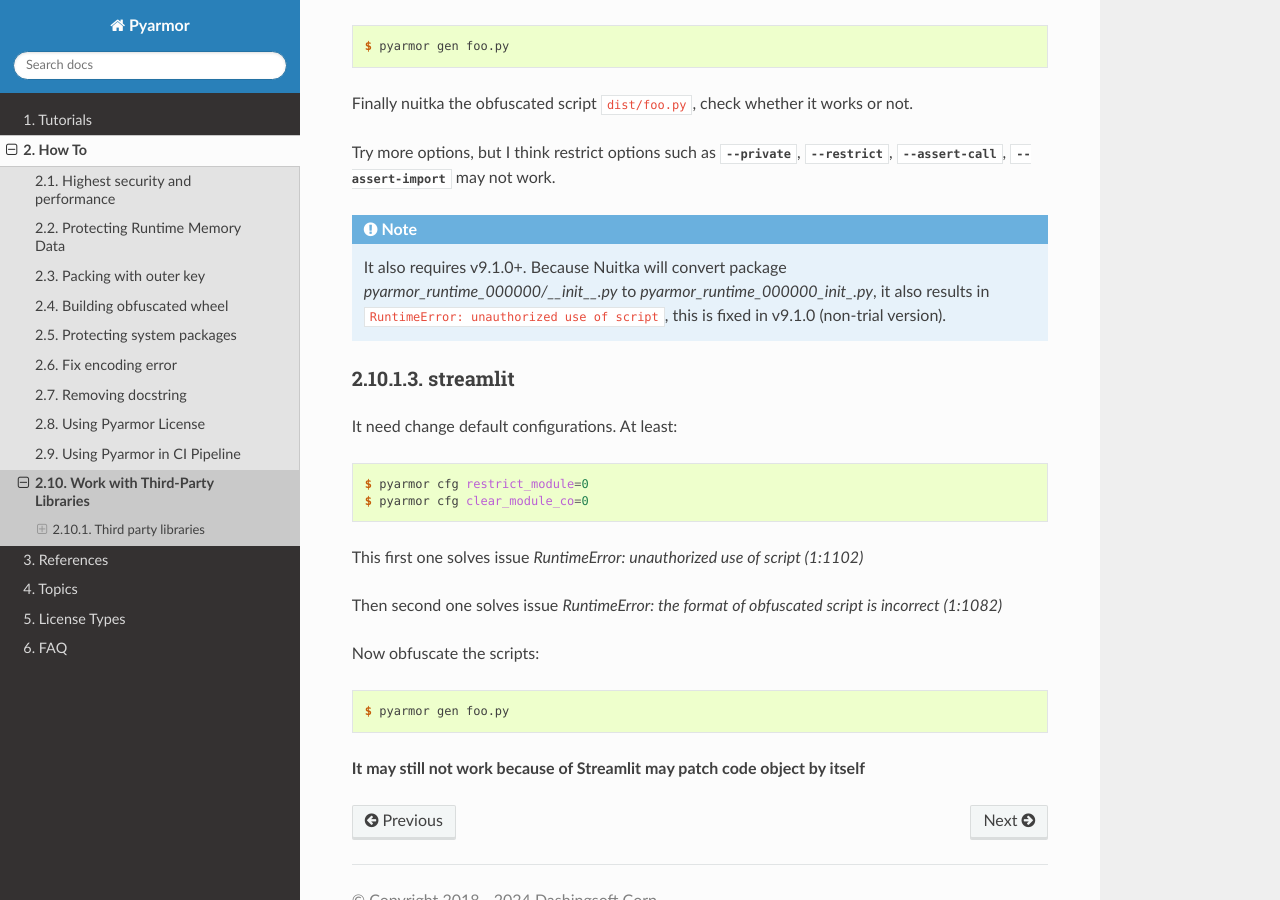
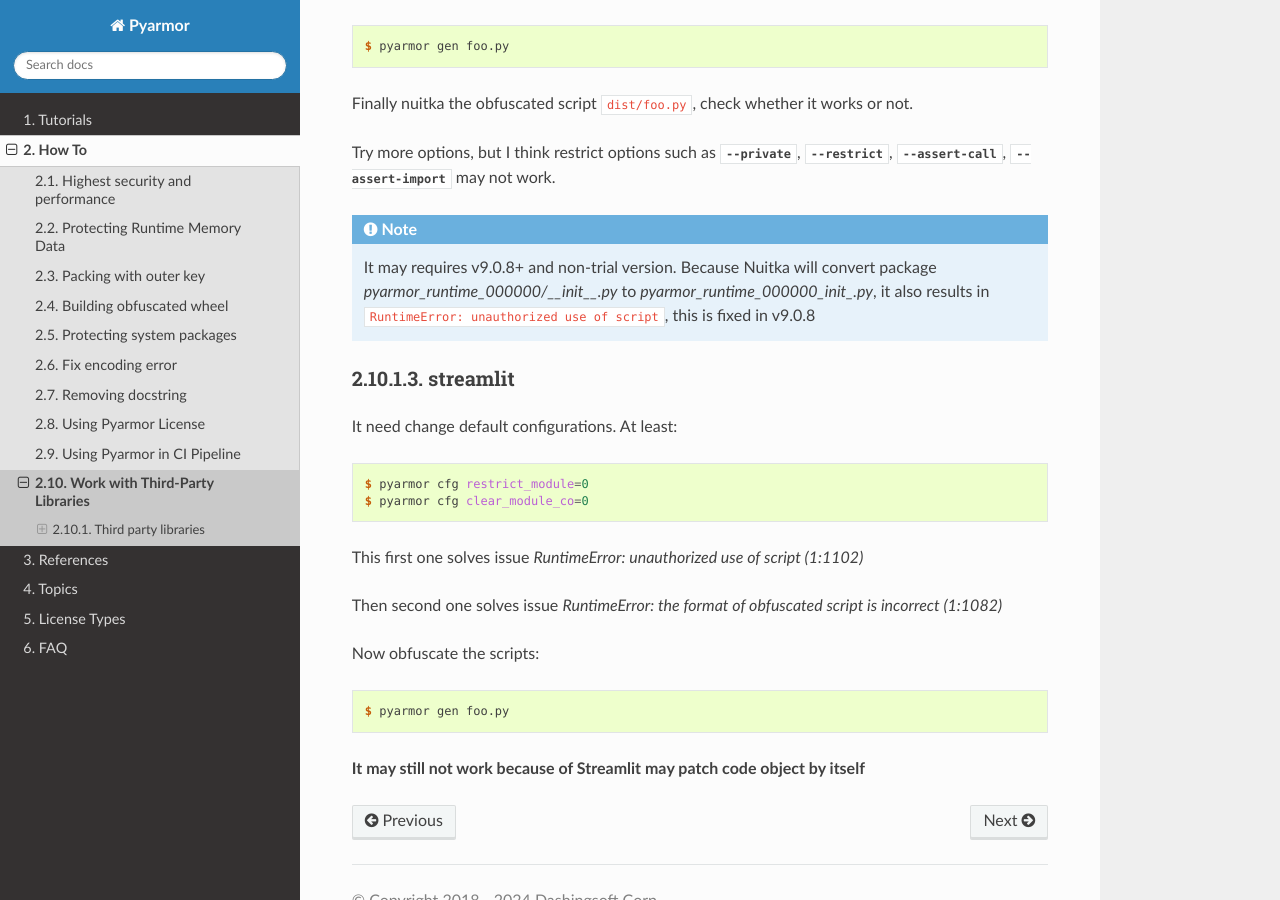
Before and after one commit to dashingsoft/pyarmor, a Sphinx documentation site: the page built from docs/how-to/third-party.rst, in a window 1280 px wide and 900 px high, scrolled down 3610 px. Built offline with Sphinx 7.4.7 and the Read the Docs theme 3.1.0, drawn with Linux system fonts in a browser that asks for light colours.

Commit message:
Refine doc

```diff
--- a/docs/how-to/third-party.rst
+++ b/docs/how-to/third-party.rst
@@ -165,7 +165,7 @@ Try more options, but I think restrict options such as :option:`--private`, :opt
 
 .. note::
 
-   It also requires v9.1.0+. Because Nuitka will convert package `pyarmor_runtime_000000/__init__.py` to `pyarmor_runtime_000000_init_.py`, it also results in ``RuntimeError: unauthorized use of script``, this is fixed in v9.1.0 (non-trial version).
+   It may requires v9.0.8+ and non-trial version. Because Nuitka will convert package `pyarmor_runtime_000000/__init__.py` to `pyarmor_runtime_000000_init_.py`, it also results in ``RuntimeError: unauthorized use of script``, this is fixed in v9.0.8
 
 streamlit
 ---------
```
